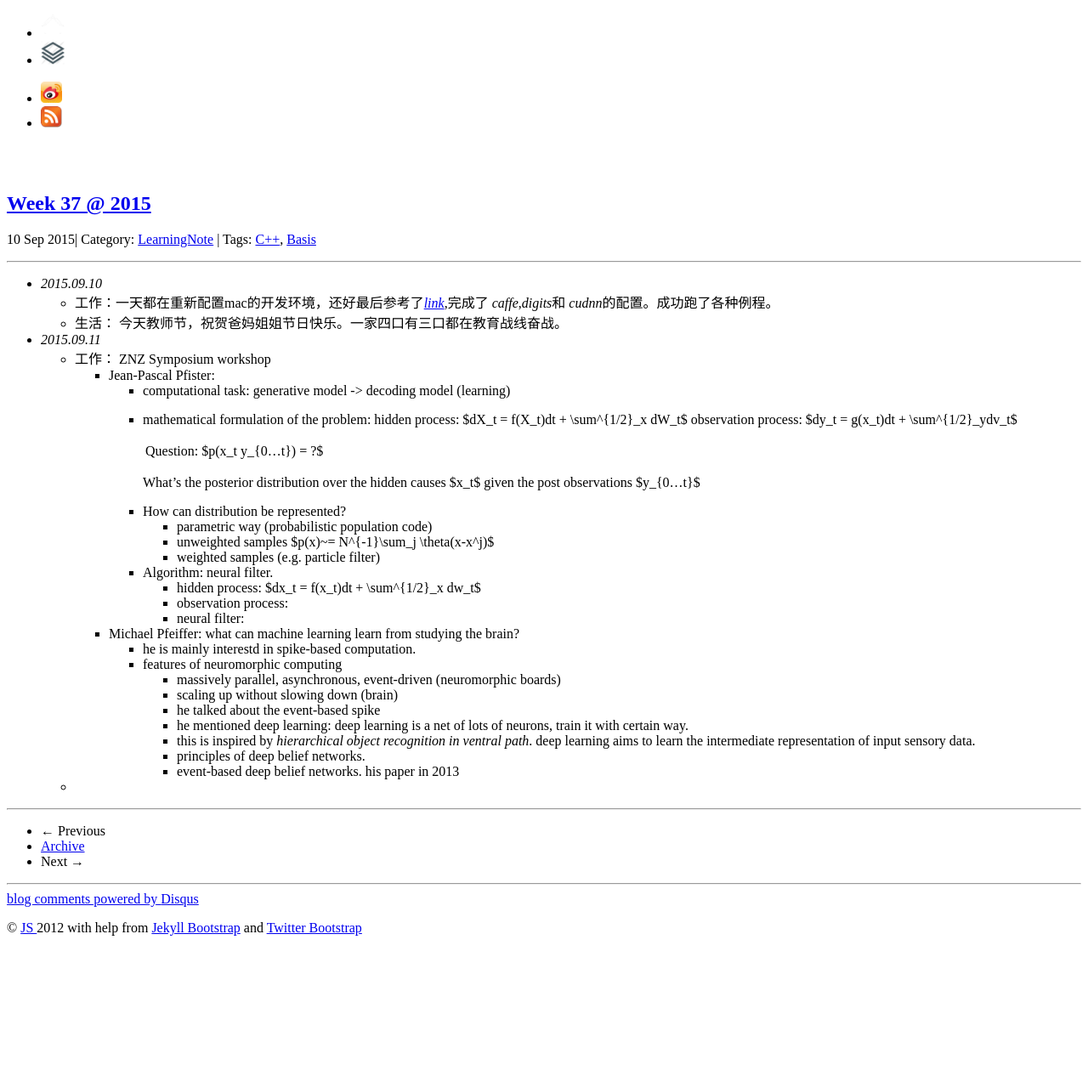
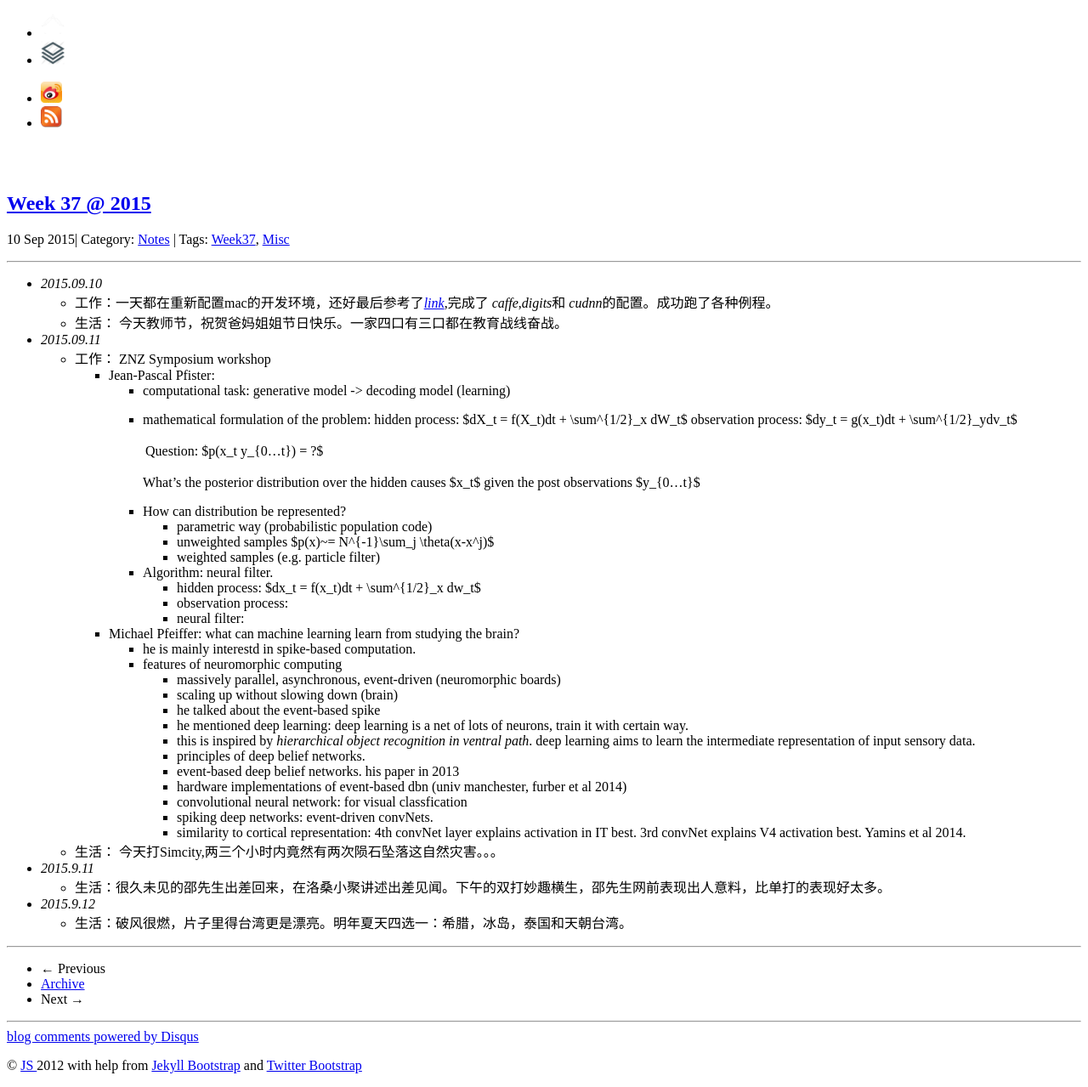
Before and after one commit to 0xAS/0xas.github.com, a Jekyll site: the page built from _posts/2015-09-10-Week-37-@-2015.md, in a window 1280 px wide. Shown: the whole page at 85% size. Built offline with Jekyll 4.4.1, drawn with Linux system fonts in a browser that asks for light colours; nearby versions of some CDN libraries; comment, search, counter and statistics services are not loaded; before the commit the page ends 1117 px from its top, so only the background shows below that.

Commit message:
math update

```diff
--- a/_includes/themes/twitter/default.html
+++ b/_includes/themes/twitter/default.html
@@ -17,6 +17,8 @@
     <!-- Le styles -->
     <link href="{{ ASSET_PATH }}/bootstrap/css/bootstrap.min.css" rel="stylesheet">
     <link href="{{ ASSET_PATH }}/css/style.css?body=1" rel="stylesheet" type="text/css" media="all">
+    <link rel="stylesheet" href="//cdnjs.cloudflare.com/ajax/libs/KaTeX/0.3.0/katex.min.css">
+    <script src="//cdnjs.cloudflare.com/ajax/libs/KaTeX/0.3.0/katex.min.js"></script>
 
     <!-- Le fav and touch icons -->
   <!-- Update these with your own images
--- a/_posts/2015-09-10-Week-37-@-2015.md
+++ b/_posts/2015-09-10-Week-37-@-2015.md
@@ -1,7 +1,7 @@
 ---
 layout : post
-category : LearningNote
-tags : [C++, Basis]
+category : Notes
+tags : [Week37, Misc]
 ---
 
 {% include JB/setup %}
@@ -39,4 +39,12 @@ tags : [C++, Basis]
                 + this is inspired by *hierarchical object recognition in ventral path*. deep learning aims to learn the intermediate representation of input sensory data.
                 + principles of deep belief networks.
                 + event-based deep belief networks. his paper in 2013
-    +
+                + hardware implementations of event-based dbn (univ manchester, furber et al 2014)
+                + convolutional neural network: for visual classfication
+                + spiking deep networks: event-driven convNets.
+                + similarity to cortical representation: 4th convNet layer explains activation in IT best. 3rd convNet explains V4 activation best. Yamins et al 2014.
+    + 生活： 今天打Simcity,两三个小时内竟然有两次陨石坠落这自然灾害。。。
+- *2015.9.11*
+    + 生活：很久未见的邵先生出差回来，在洛桑小聚讲述出差见闻。下午的双打妙趣横生，邵先生网前表现出人意料，比单打的表现好太多。
+- *2015.9.12*
+    + 生活：破风很燃，片子里得台湾更是漂亮。明年夏天四选一：希腊，冰岛，泰国和天朝台湾。
```
